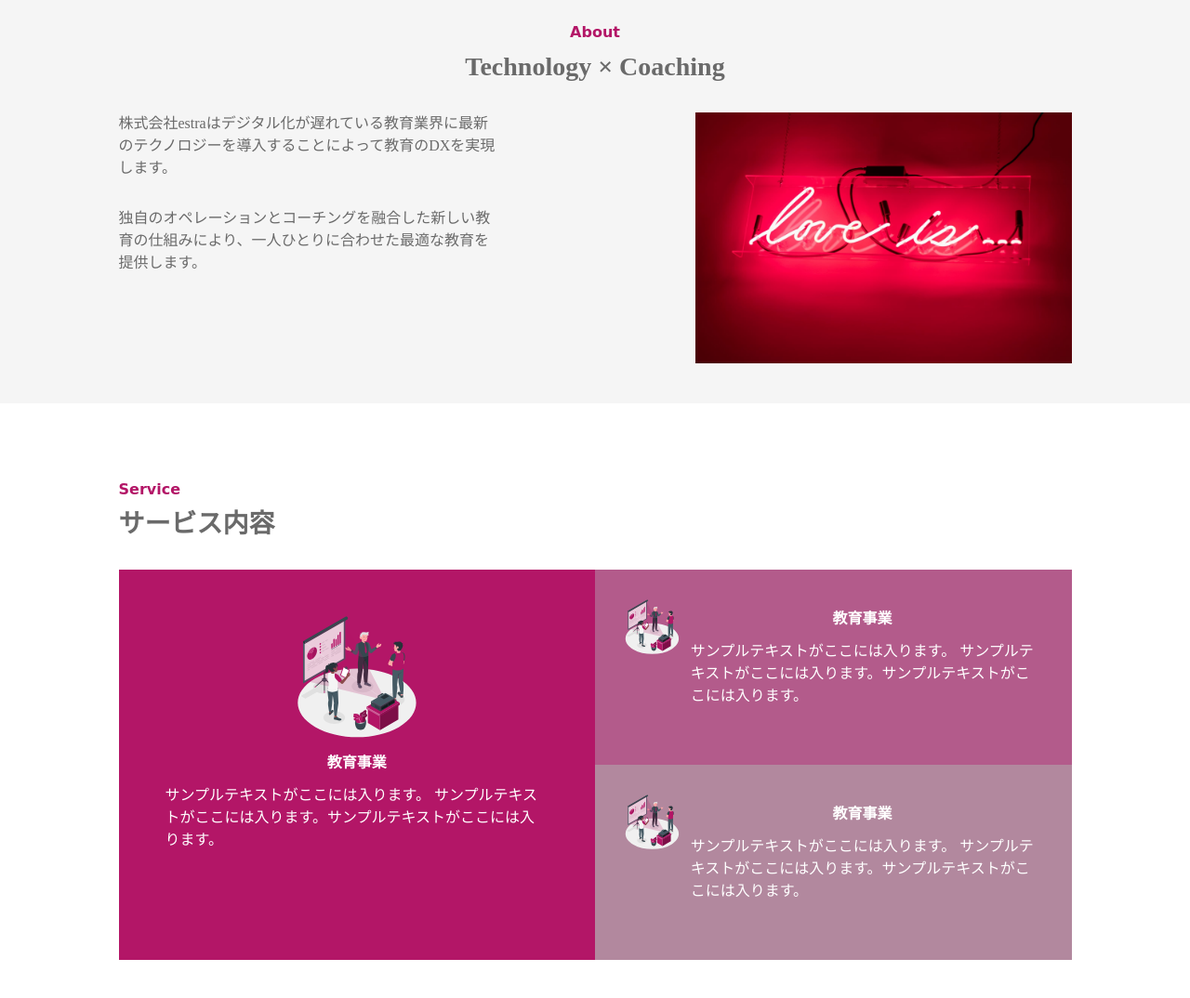
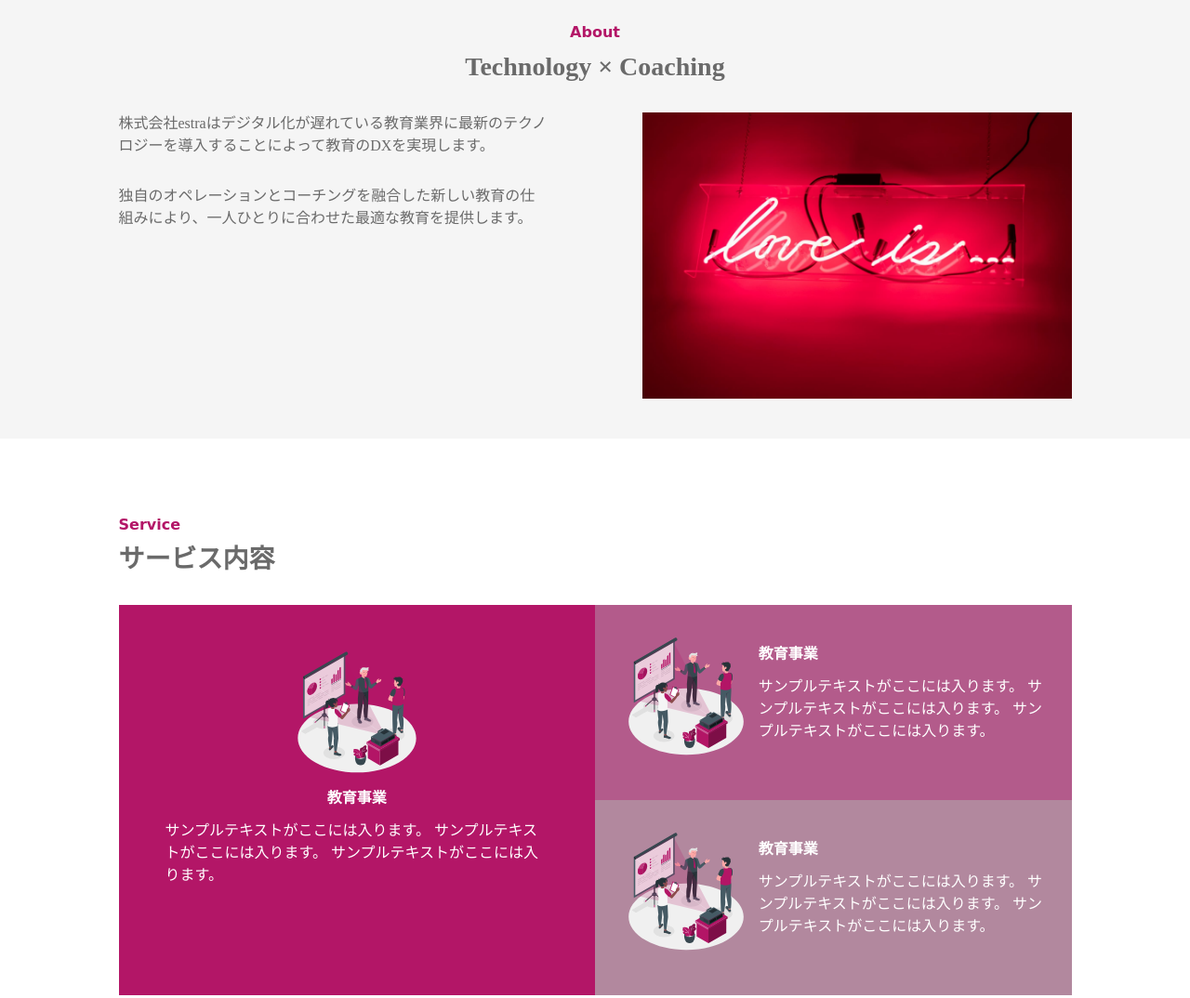
Before and after one commit to mymnsd/20240226_nisida_lp, a plain HTML site: page index.html in a window 1280 px wide. Shown: the part 1200-2274 px from the top of the page at 93% size. Drawn offline with Linux system fonts and the light colour scheme; a web font is replaced by a local one.

Commit message:
再度修正しました。

```diff
--- a/css/style.css
+++ b/css/style.css
@@ -201,7 +201,7 @@ li{
 }
 
 .about__textarea{
-    margin-right: 215px;
+    width: 45%;
     line-height: 1.5;
 }
 
@@ -210,7 +210,7 @@ li{
 }
 
 .about__img{
-    max-width: 405px;
+    max-width: 45%;
 }
 
 /* service */
@@ -263,15 +263,23 @@ li{
 .service__grid-box3{
     padding: 30px;
     display: flex;
+    justify-content: space-between;
 }
 
-.service__grid-box2 .service__grid-box__text-desc,
-.service__grid-box3 .service__grid-box__text-desc {
+.service__grid-box__textarea2,
+.service__grid-box__textarea3{
+    color: #fff;
+    width: 70%;
     padding-left: 10px;
 }
 
 .service__grid-box__ttl{
     text-align: center;
+    padding: 15px 0;
+}
+
+.service__grid-box__ttl2,
+.service__grid-box__ttl3{
     padding: 15px 0;
 }
 
@@ -437,7 +445,7 @@ table th{
 .contact__inner{
     max-width: 440px;
     padding: 85px 0;
-    margin:0 auto ;
+    margin:0  auto ;
 }
 
 .contact__ttl{
--- a/index.html
+++ b/index.html
@@ -106,31 +106,34 @@
                             <h4 class="service__grid-box__ttl">教育事業</h4>
                             <p class="service__grid-box__text-desc">
                                 サンプルテキストがここには入ります。
-                                サンプルテキストがここには入ります。サンプルテキストがここには入ります。
+                                サンプルテキストがここには入ります。
+                                サンプルテキストがここには入ります。
                             </p>
                         </div>
                     </div>
                     <div class="service__grid-box2 ">
-                        <div class="service__grid-box-img-container">
+                        <div class="service__grid-box-img-container2">
                             <img class="service__grid-box-img" src="img/service__first.svg" alt="サービス">
                         </div>
-                        <div class="service__grid-box__textarea">
-                            <h4 class="service__grid-box__ttl">教育事業</h4>
+                        <div class="service__grid-box__textarea2">
+                            <h4 class="service__grid-box__ttl2">教育事業</h4>
                             <p class="service__grid-box__text-desc">
                                 サンプルテキストがここには入ります。
-                                サンプルテキストがここには入ります。サンプルテキストがここには入ります。
+                                サンプルテキストがここには入ります。
+                                サンプルテキストがここには入ります。
                             </p>
                         </div>
                     </div>
                     <div class="service__grid-box3">
-                        <div class="service__grid-box-img-container">
+                        <div class="service__grid-box-img-container3">
                             <img class="service__grid-box-img" src="img/service__first.svg" alt="サービス">
                         </div>
-                        <div class="service__grid-box__textarea">
-                            <h4 class="service__grid-box__ttl">教育事業</h4>
+                        <div class="service__grid-box__textarea3">
+                            <h4 class="service__grid-box__ttl3">教育事業</h4>
                             <p class="service__grid-box__text-desc">
                                 サンプルテキストがここには入ります。
-                                サンプルテキストがここには入ります。サンプルテキストがここには入ります。
+                                サンプルテキストがここには入ります。
+                                サンプルテキストがここには入ります。
                             </p>
                         </div>
                     </div>
```
